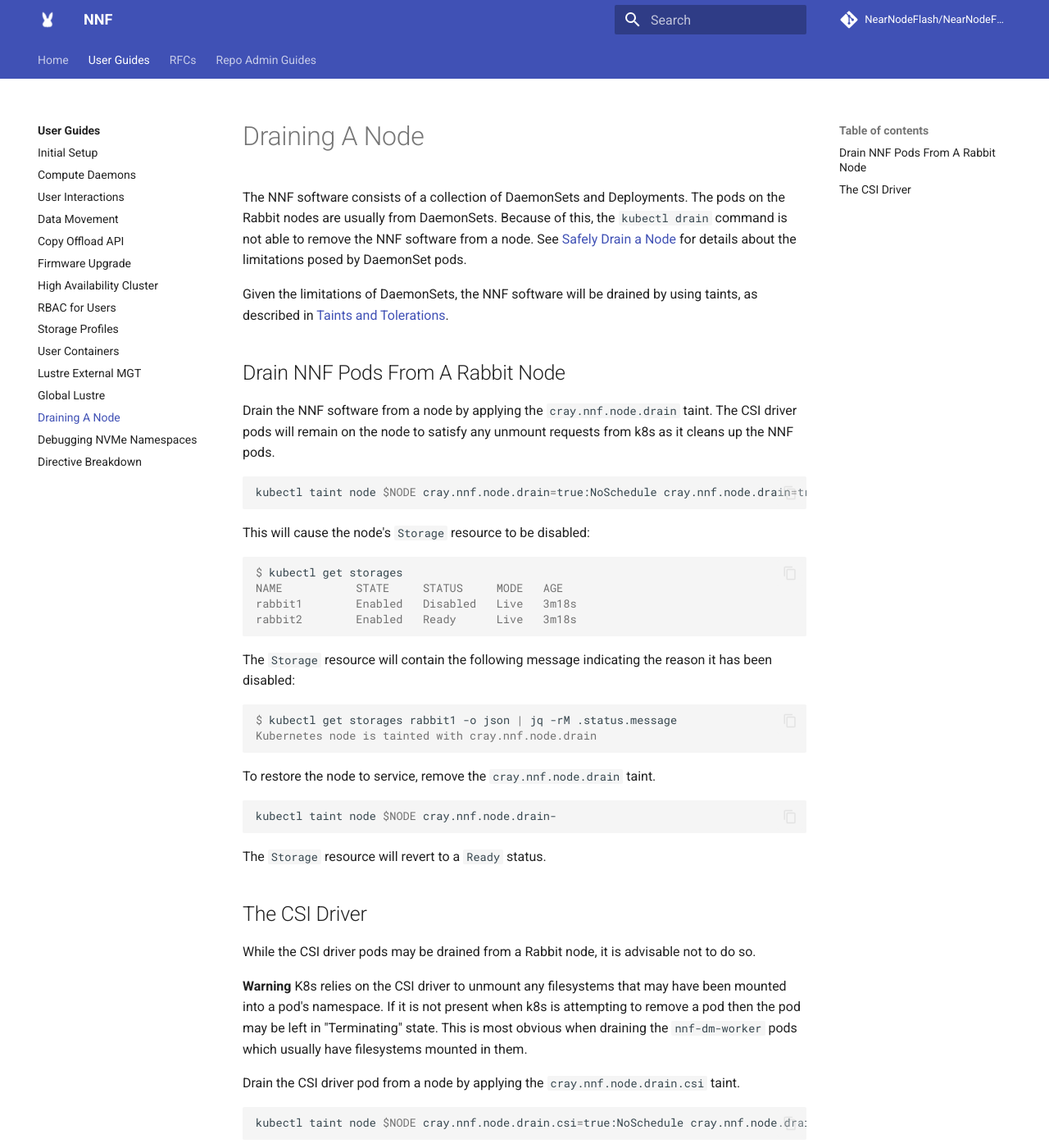
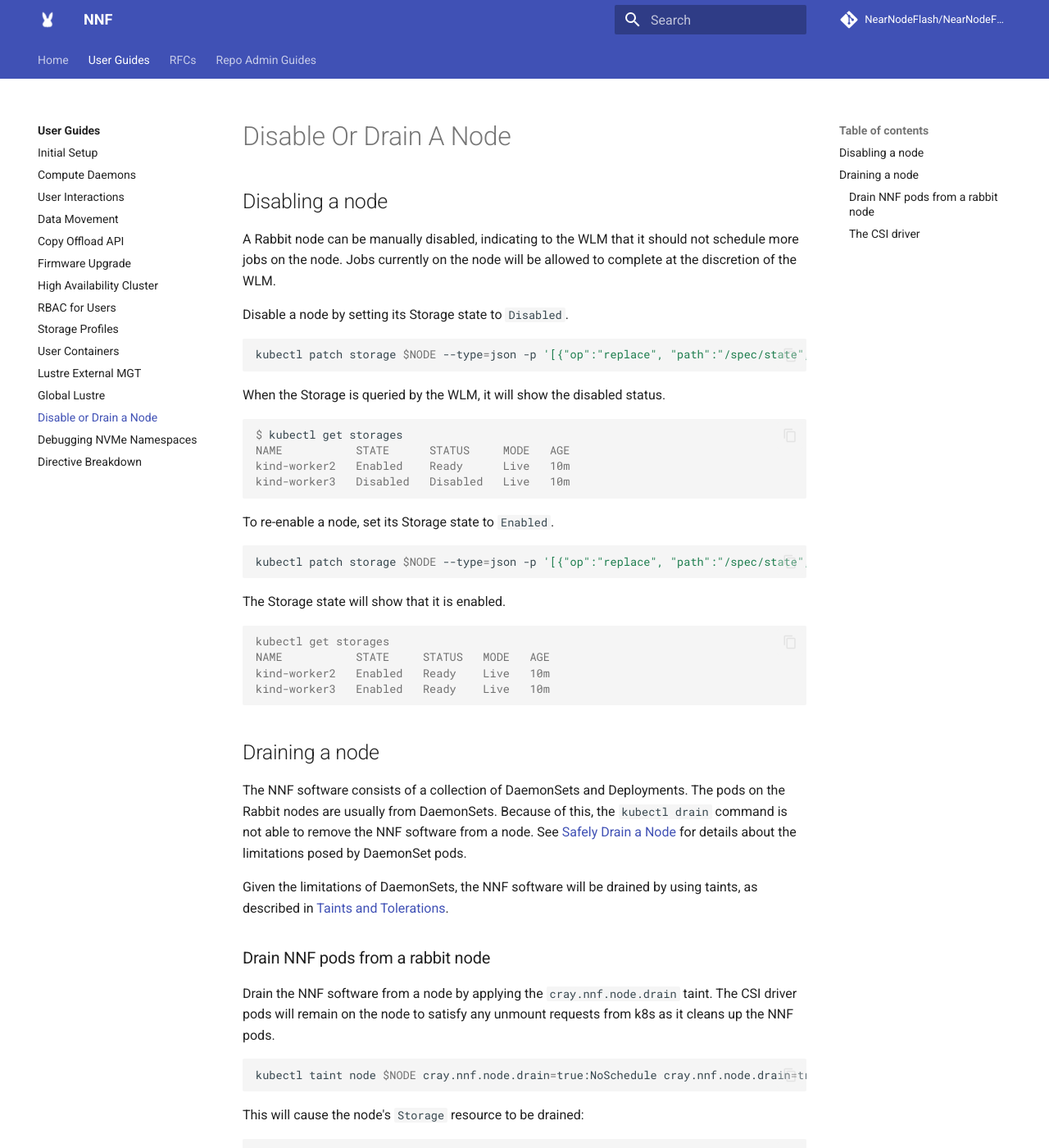
Before and after one commit to NearNodeFlash/NearNodeFlash.github.io, an MkDocs documentation site: the page built from docs/guides/node-management/drain.md, in a window 1280 px wide and 1400 px high. Shown: the whole window at 82% size. Built offline with MkDocs 1.6.1 and Material for MkDocs 9.7.7, drawn with Linux system fonts in a browser that asks for light colours; comment, search, counter and statistics services are not loaded; the version menu is left out; some of the changed text lies outside the part shown.

Commit message:
Relationship betw cray.nnf.node.drain taint and Storage resource.
The Storage status will be "Drained".

Document how to use the Storage's .spec.state to manually disable a node.

Signed-off-by: Dean Roehrich <dean.roehrich@hpe.com>

````diff
--- a/docs/guides/node-management/drain.md
+++ b/docs/guides/node-management/drain.md
@@ -1,4 +1,40 @@
-# Draining A Node
+# Disable Or Drain A Node
+
+## Disabling a node
+
+A Rabbit node can be manually disabled, indicating to the WLM that it should not schedule more jobs on the node. Jobs currently on the node will be allowed to complete at the discretion of the WLM.
+
+Disable a node by setting its Storage state to `Disabled`.
+
+```shell
+kubectl patch storage $NODE --type=json -p '[{"op":"replace", "path":"/spec/state", "value": "Disabled"}]'
+```
+
+When the Storage is queried by the WLM, it will show the disabled status.
+
+```console
+$ kubectl get storages
+NAME           STATE      STATUS     MODE   AGE
+kind-worker2   Enabled    Ready      Live   10m
+kind-worker3   Disabled   Disabled   Live   10m
+```
+
+To re-enable a node, set its Storage state to `Enabled`.
+
+```shell
+kubectl patch storage $NODE --type=json -p '[{"op":"replace", "path":"/spec/state", "value": "Enabled"}]'
+```
+
+The Storage state will show that it is enabled.
+
+```console
+kubectl get storages
+NAME           STATE     STATUS   MODE   AGE
+kind-worker2   Enabled   Ready    Live   10m
+kind-worker3   Enabled   Ready    Live   10m
+```
+
+## Draining a node
 
 The NNF software consists of a collection of DaemonSets and Deployments. The pods
 on the Rabbit nodes are usually from DaemonSets. Because of this, the `kubectl drain`
@@ -9,7 +45,7 @@ Given the limitations of DaemonSets, the NNF software will be drained by using t
 as described in
 [Taints and Tolerations](https://kubernetes.io/docs/concepts/scheduling-eviction/taint-and-toleration/).
 
-## Drain NNF Pods From A Rabbit Node
+### Drain NNF pods from a rabbit node
 
 Drain the NNF software from a node by applying the `cray.nnf.node.drain` taint.
 The CSI driver pods will remain on the node to satisfy any unmount requests from k8s
@@ -19,16 +55,16 @@ as it cleans up the NNF pods.
 kubectl taint node $NODE cray.nnf.node.drain=true:NoSchedule cray.nnf.node.drain=true:NoExecute
 ```
 
-This will cause the node's `Storage` resource to be disabled:
+This will cause the node's `Storage` resource to be drained:
 
 ```console
 $ kubectl get storages
-NAME           STATE     STATUS     MODE   AGE
-rabbit1        Enabled   Disabled   Live   3m18s
-rabbit2        Enabled   Ready      Live   3m18s
+NAME           STATE     STATUS    MODE   AGE
+kind-worker2   Enabled   Drained   Live   5m44s
+kind-worker3   Enabled   Ready     Live   5m45s
 ```
 
-The `Storage` resource will contain the following message indicating the reason it has been disabled:
+The `Storage` resource will contain the following message indicating the reason it has been drained:
 
 ```console
 $ kubectl get storages rabbit1 -o json | jq -rM .status.message
@@ -43,9 +79,9 @@ kubectl taint node $NODE cray.nnf.node.drain-
 
 The `Storage` resource will revert to a `Ready` status.
 
-## The CSI Driver
+### The CSI driver
 
-While the CSI driver pods may be drained from a Rabbit node, it is advisable not to do so.
+While the CSI driver pods may be drained from a Rabbit node, it is inadvisable to do so.
 
 **Warning** K8s relies on the CSI driver to unmount any filesystems that may have
 been mounted into a pod's namespace. If it is not present when k8s is attempting
--- a/mkdocs.yml
+++ b/mkdocs.yml
@@ -20,7 +20,7 @@ nav:
       - 'User Containers': 'guides/user-containers/readme.md'
       - 'Lustre External MGT': 'guides/external-mgs/readme.md'
       - 'Global Lustre': 'guides/global-lustre/readme.md'
-      - 'Draining A Node': 'guides/node-management/drain.md'
+      - 'Disable or Drain a Node': 'guides/node-management/drain.md'
       - 'Debugging NVMe Namespaces': 'guides/node-management/nvme-namespaces.md'
       - 'Directive Breakdown': 'guides/directive-breakdown/readme.md'
   - 'RFCs':
````
Also changed, not shown: docs/guides/index.md (+1 -1 lines).
